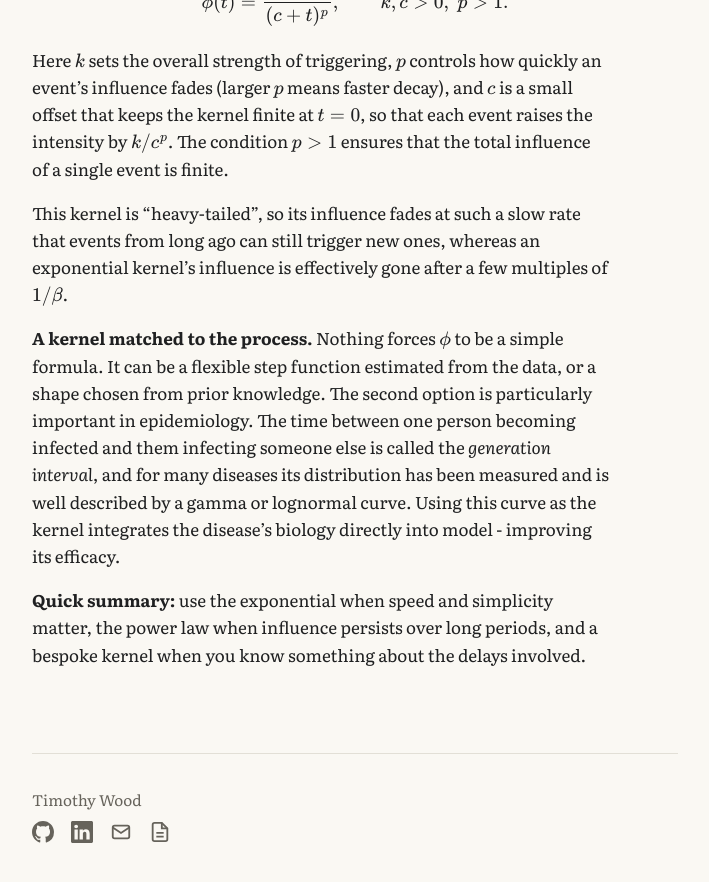
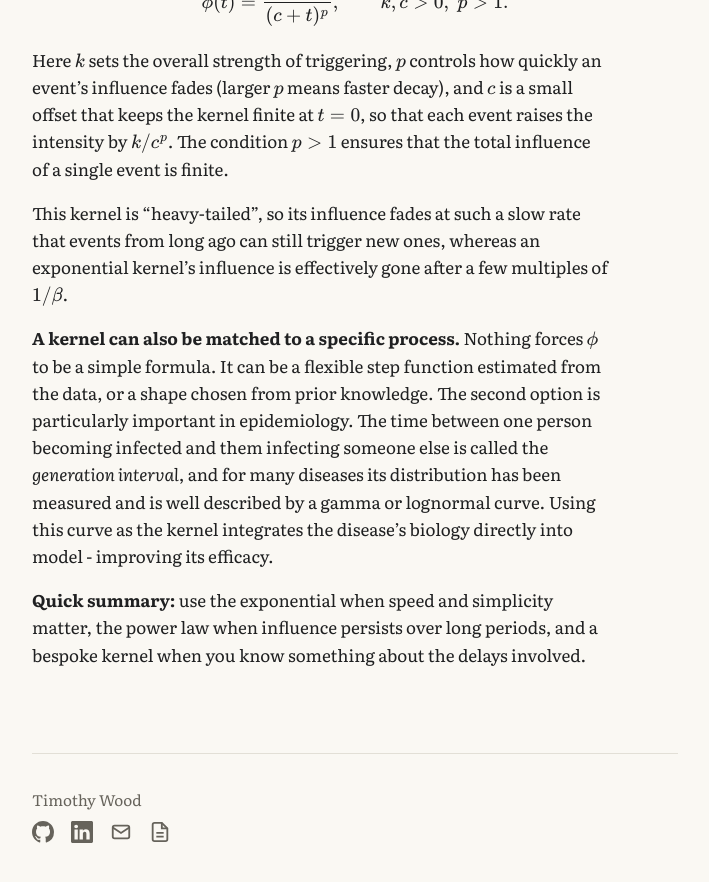
Before and after one commit to timj-wood/timj-wood.github.io, a Jekyll site: the page built from _posts/2026-09-20-hawkes-processes.md, in a window 1280 px wide and 900 px high, scrolled down 5130 px. Shown: the top 882 px of the window, without its empty margins (285-994 px from the left). Built offline with Jekyll 4.4.1, drawn with Linux system fonts in a browser that asks for light colours; some of the changed text lies outside the part shown.

Commit message:
Update 2026-09-20-hawkes-processes.md

```diff
--- a/_posts/2026-09-20-hawkes-processes.md
+++ b/_posts/2026-09-20-hawkes-processes.md
@@ -113,7 +113,7 @@ Here $$k$$ sets the overall strength of triggering, $$p$$ controls how quickly a
 
 This kernel is "heavy-tailed", so its influence fades at such a slow rate that events from long ago can still trigger new ones, whereas an exponential kernel's influence is effectively gone after a few multiples of $$1/\beta$$.
 
-**A kernel matched to the process.** Nothing forces $$\phi$$ to be a simple formula. It can be a flexible step function estimated from the data, or a shape chosen from prior knowledge. The second option is particularly important in epidemiology. The time between one person becoming infected and them infecting someone else is called the *generation interval*, and for many diseases its distribution has been measured and is well described by a gamma or lognormal curve. Using this curve as the kernel integrates the disease's biology directly into model - improving its efficacy.
+**A kernel can also be matched to a specific process.** Nothing forces $$\phi$$ to be a simple formula. It can be a flexible step function estimated from the data, or a shape chosen from prior knowledge. The second option is particularly important in epidemiology. The time between one person becoming infected and them infecting someone else is called the *generation interval*, and for many diseases its distribution has been measured and is well described by a gamma or lognormal curve. Using this curve as the kernel integrates the disease's biology directly into model - improving its efficacy.
 
 
 **Quick summary:** use the exponential when speed and simplicity matter, the power law when influence persists over long periods, and a bespoke kernel when you know something about the delays involved.
```
